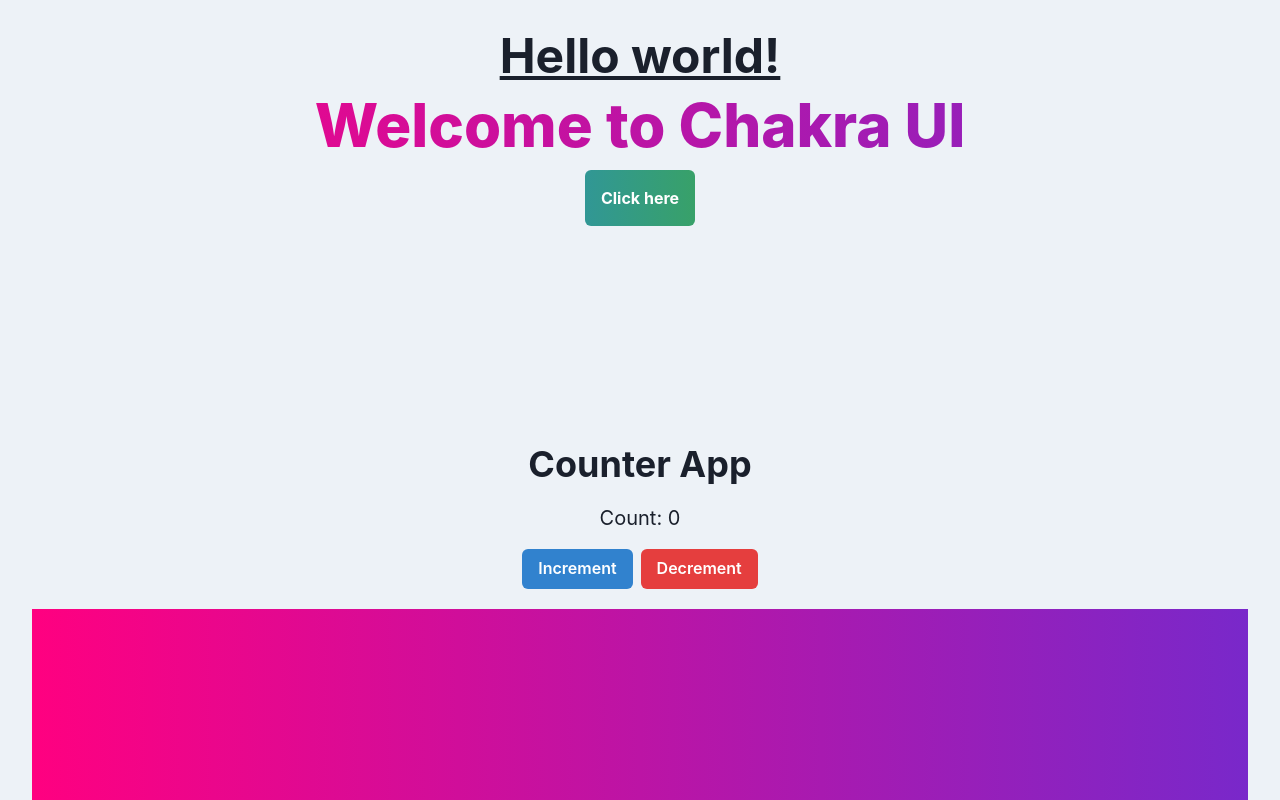
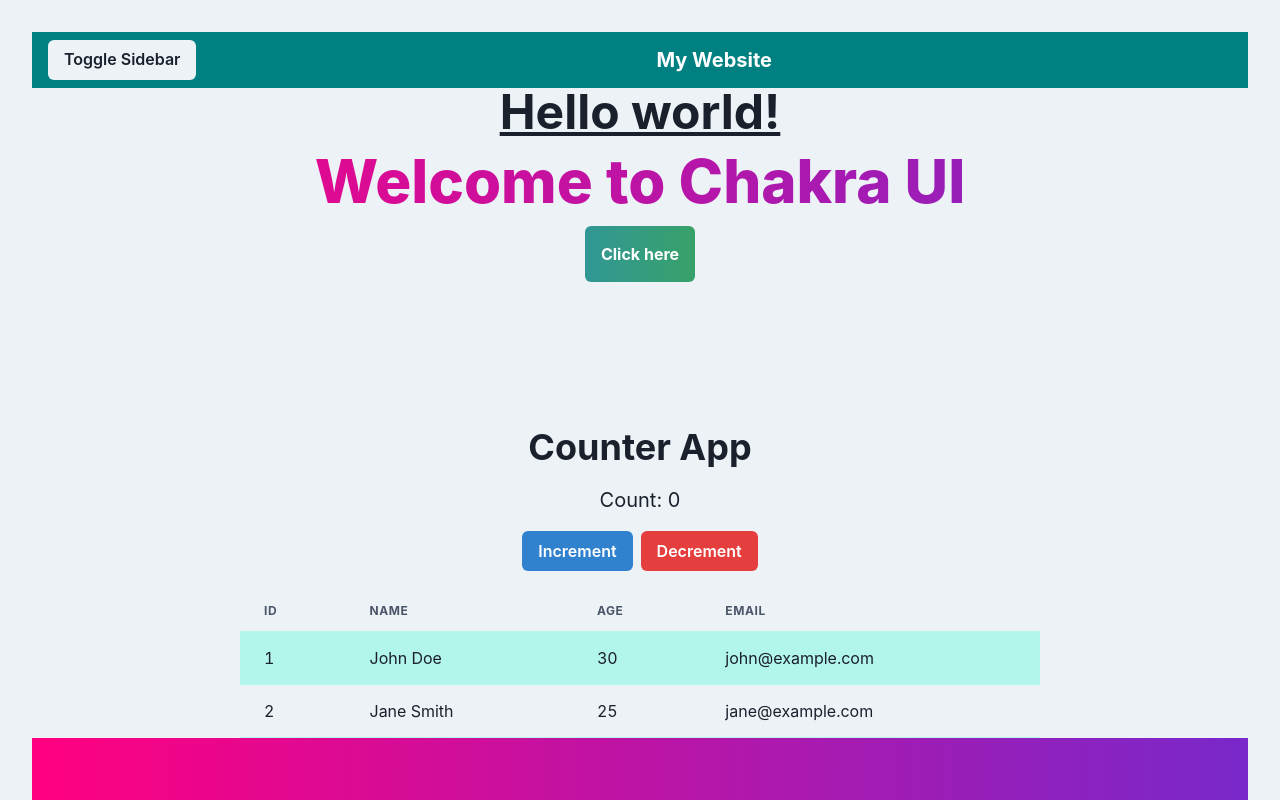
Before and after one commit to yashpapa6969/emp_frontend, a React (Vite) app: page /home in a window 1280 px wide. Shown: the top 800 px of the page. Built offline with nearby package versions, Linux system fonts and the light colour scheme.

Commit message:
initial setup complete

```diff
--- a/src/components/Home.jsx
+++ b/src/components/Home.jsx
@@ -6,9 +6,16 @@
   Heading,
   Text,
   Box,
+  Table,
+  Thead,
+  Tbody,
+  Tr,
+  Th,
+  Td,
 } from "@chakra-ui/react";
 import { extendTheme } from "@chakra-ui/react";
 import reactLogo from "../assets/react.svg";
+import Navbar from "./Navbar";
 
 const theme = extendTheme({
   styles: {
@@ -32,8 +39,16 @@
     setCount(count - 1);
   };
 
+  // Dummy data for the table
+  const tableData = [
+    { id: 1, name: "John Doe", age: 30, email: "john@example.com" },
+    { id: 2, name: "Jane Smith", age: 25, email: "jane@example.com" },
+    // Add more dummy data as needed
+  ];
+
   return (
     <ChakraProvider theme={theme}>
+        <Navbar className="mt-0"></Navbar>
       <h1 className="text-5xl font-bold underline">Hello world!</h1>
       <Text
         bgGradient="linear(to-l, #7928CA, #FF0080)"
@@ -70,6 +85,26 @@
           </Button>
         </Flex>
         <div className="mt-5"></div>
+        <Table variant="striped" colorScheme="teal" maxW="800px">
+          <Thead>
+            <Tr>
+              <Th>ID</Th>
+              <Th>Name</Th>
+              <Th>Age</Th>
+              <Th>Email</Th>
+            </Tr>
+          </Thead>
+          <Tbody>
+            {tableData.map((data) => (
+              <Tr key={data.id}>
+                <Td>{data.id}</Td>
+                <Td>{data.name}</Td>
+                <Td>{data.age}</Td>
+                <Td>{data.email}</Td>
+              </Tr>
+            ))}
+          </Tbody>
+        </Table>
         <Box w="100%" h="200px" bgGradient="linear(to-l, #7928CA, #FF0080)" />
       </Flex>
     </ChakraProvider>
--- /dev/null
+++ b/src/components/Navbar.jsx
@@ -0,0 +1,58 @@
+import React, { useState } from "react";
+import {
+  Box,
+  Flex,
+  Button,
+  Drawer,
+  DrawerOverlay,
+  DrawerContent,
+  DrawerCloseButton,
+  DrawerHeader,
+  DrawerBody,
+  VStack,
+  Text,
+} from "@chakra-ui/react";
+
+const Navbar = () => {
+  const [isOpen, setIsOpen] = useState(false);
+
+  const toggleDrawer = () => {
+    setIsOpen(!isOpen);
+  };
+
+  return (
+    <>
+      <Flex
+        bg="teal"
+        justify="space-between"
+        align="center"
+        px={4}
+        py={2}
+        color="white"
+      >
+        <Button onClick={toggleDrawer}>Toggle Sidebar</Button>
+        <Text fontSize="xl" fontWeight="bold">
+          My Website
+        </Text>
+        <Box>{/* Add your other Navbar items here */}</Box>
+      </Flex>
+      <Drawer placement="left" isOpen={isOpen} onClose={toggleDrawer}>
+        <DrawerOverlay />
+        <DrawerContent>
+          <DrawerCloseButton />
+          <DrawerHeader>Menu</DrawerHeader>
+          <DrawerBody>
+            <VStack spacing={4}>
+              <Button>Link 1</Button>
+              <Button>Link 2</Button>
+              <Button>Link 3</Button>
+              {/* Add more sidebar items as needed */}
+            </VStack>
+          </DrawerBody>
+        </DrawerContent>
+      </Drawer>
+    </>
+  );
+};
+
+export default Navbar;
```
